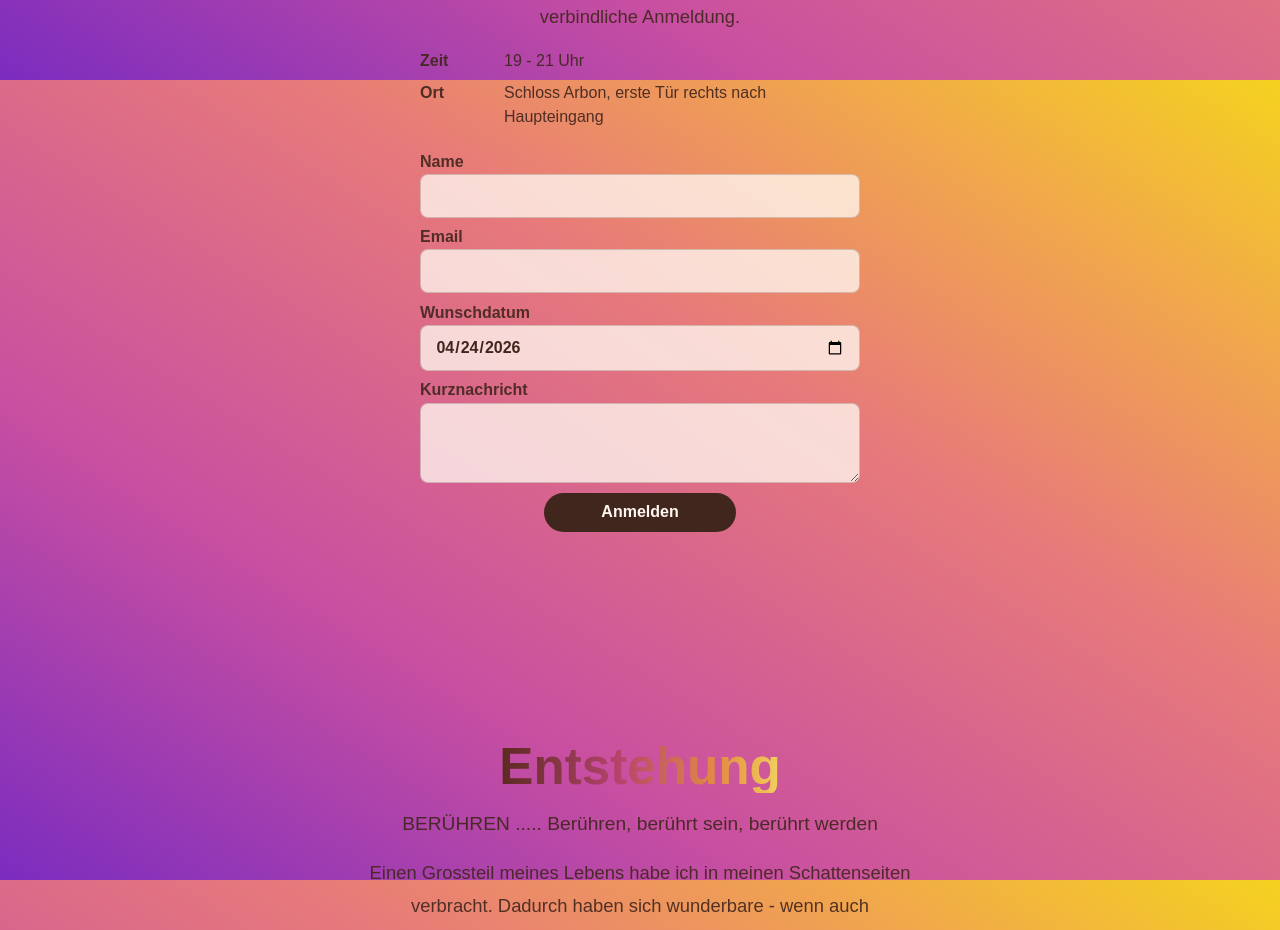
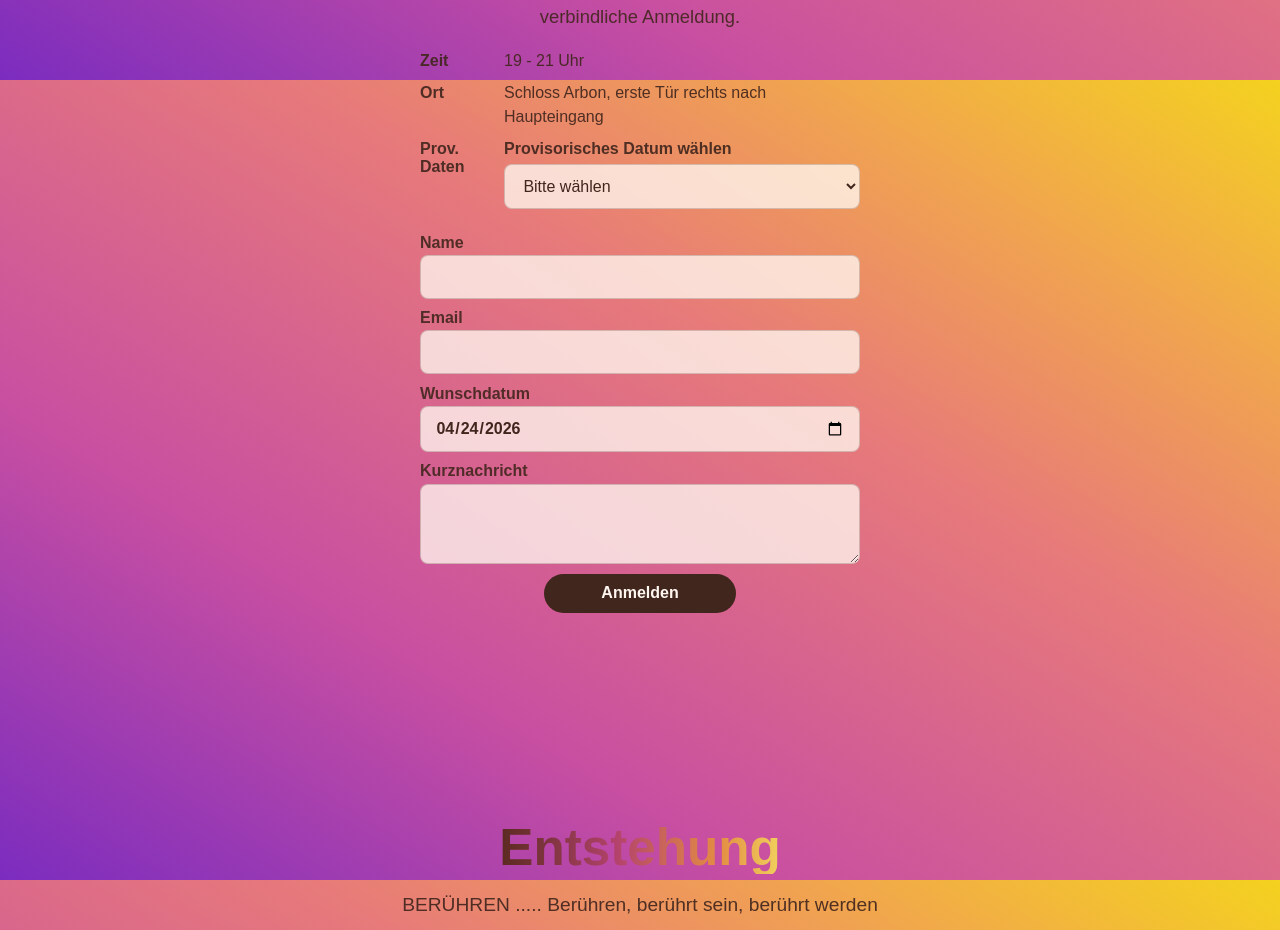
Before and after one commit to GaborElAyoubi/Podolski-site, a React (Vite) app: page / in a window 1280 px wide. Shown: the part 1520-2450 px from the top of the page. Built offline with nearby package versions, Linux system fonts and the light colour scheme; a web font is replaced by a local one.

Commit message:
Add provisorisches Daten + Feld

```diff
--- a/src/sections/Signup/Signup.css
+++ b/src/sections/Signup/Signup.css
@@ -61,6 +61,30 @@
 
 .signup-details dd {
   line-height: 1.45;
+}
+
+.signup-date-select-label {
+  display: grid;
+  gap: 0.25rem;
+}
+
+.signup-date-select-label span {
+  font-weight: 700;
+}
+
+.signup-date-select {
+  width: 100%;
+  border: 1px solid rgba(76, 37, 27, 0.22);
+  border-radius: 8px;
+  padding: 0.75rem 0.9rem;
+  background: rgba(255, 248, 240, 0.78);
+  color: #41261d;
+  font: inherit;
+}
+
+.signup-date-select:focus {
+  outline: 3px solid rgba(244, 210, 31, 0.45);
+  border-color: rgba(76, 37, 27, 0.55);
 }
 
 .signup-form {
--- a/src/sections/Signup/Signup.tsx
+++ b/src/sections/Signup/Signup.tsx
@@ -6,10 +6,38 @@ import './Signup.css';
 
 type SubmitStatus = 'idle' | 'submitting' | 'success' | 'error';
 
+const provisionalDates = [
+  {
+    label: '1. Juli',
+    value: '2026-07-01',
+  },
+  {
+    label: '19. August',
+    value: '2026-08-19',
+  },
+  {
+    label: '16. September',
+    value: '2026-09-16',
+  },
+  {
+    label: '7. Oktober',
+    value: '2026-10-07',
+  },
+  {
+    label: '4. November',
+    value: '2026-11-04',
+  },
+  {
+    label: '2. Dezember',
+    value: '2026-12-02',
+  },
+];
+
 export function Signup() {
   const [submitStatus, setSubmitStatus] = useState<SubmitStatus>('idle');
   const [statusMessage, setStatusMessage] = useState('');
   const today = new Date().toISOString().split('T')[0];
+  const [preferredDate, setPreferredDate] = useState(today);
 
   const handleSubmit = async (event: FormEvent<HTMLFormElement>) => {
     event.preventDefault();
@@ -41,6 +69,7 @@ export function Signup() {
       }
 
       form.reset();
+      setPreferredDate(today);
       setSubmitStatus('success');
       setStatusMessage(payload.message ?? 'Danke für deine Nachricht.');
     } catch (error) {
@@ -70,6 +99,26 @@ export function Signup() {
           <div>
             <dt>Ort</dt>
             <dd>Schloss Arbon, erste Tür rechts nach Haupteingang</dd>
+          </div>
+          <div>
+            <dt>Prov. Daten</dt>
+            <dd>
+              <label className="signup-date-select-label">
+                <span>Provisorisches Datum wählen</span>
+                <select
+                  className="signup-date-select"
+                  value={preferredDate}
+                  onChange={(event) => setPreferredDate(event.target.value)}
+                >
+                  <option value={today}>Bitte wählen</option>
+                  {provisionalDates.map((date) => (
+                    <option key={date.value} value={date.value}>
+                      {date.label}
+                    </option>
+                  ))}
+                </select>
+              </label>
+            </dd>
           </div>
         </dl>
 
@@ -106,7 +155,8 @@ export function Signup() {
             type="date"
             lang="de-CH"
             min={today}
-            defaultValue={today}
+            value={preferredDate}
+            onChange={(event) => setPreferredDate(event.target.value)}
           />
           <FormField
             kind="textarea"
```
